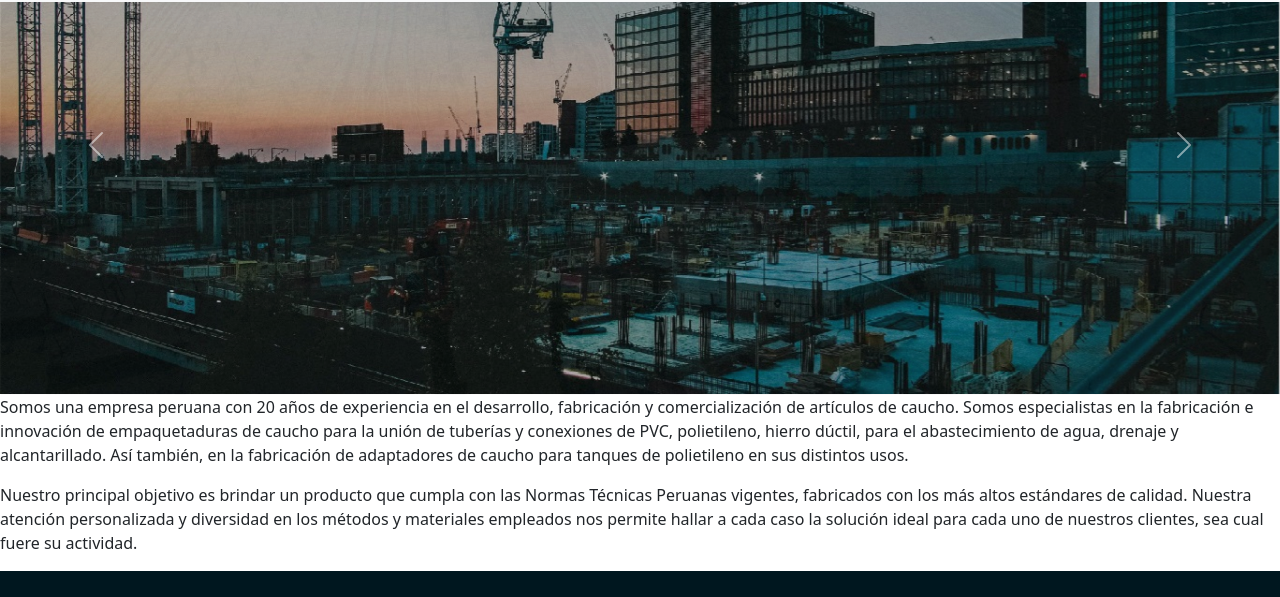
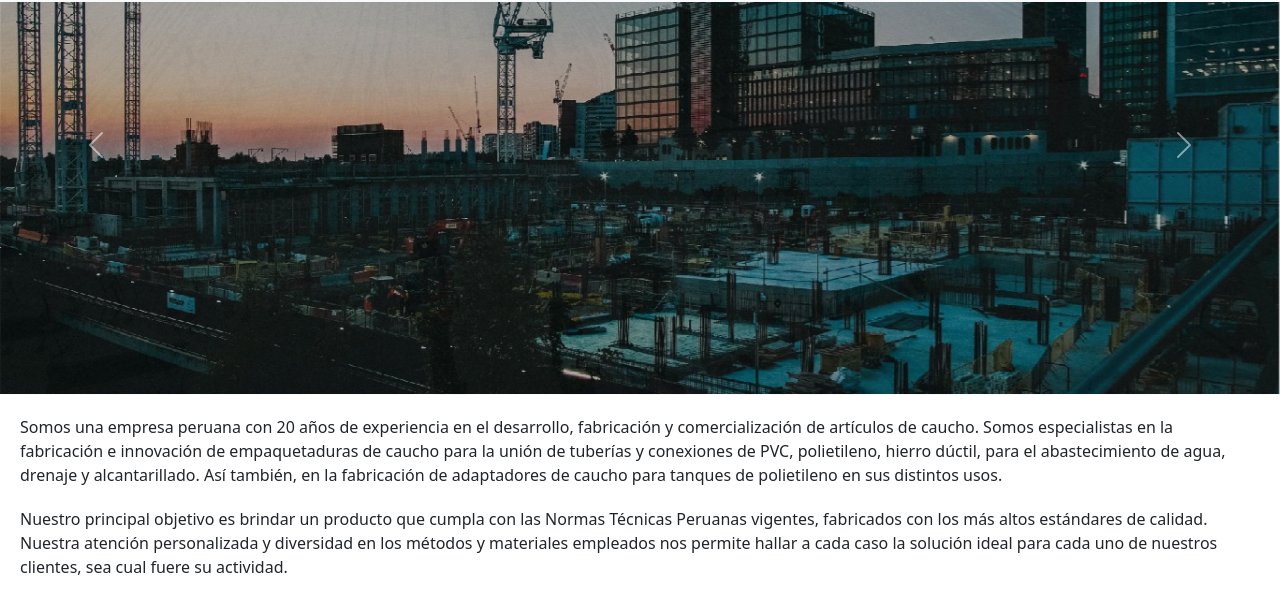
Before and after one commit to hidalgoyuri/bootstrap1, a plain HTML site: page page/nosotros.html in a window 1280 px wide. Shown: the part 104-701 px from the top of the page. Drawn offline with nearby package versions, Linux system fonts and the light colour scheme.

```diff
--- a/css/style.css
+++ b/css/style.css
@@ -68,3 +68,7 @@
 .tabla-productos {
     margin: 20px;
 }
+
+.texto-nosotros1, .texto-nosotros2 {
+    margin: 20px
+}
```
